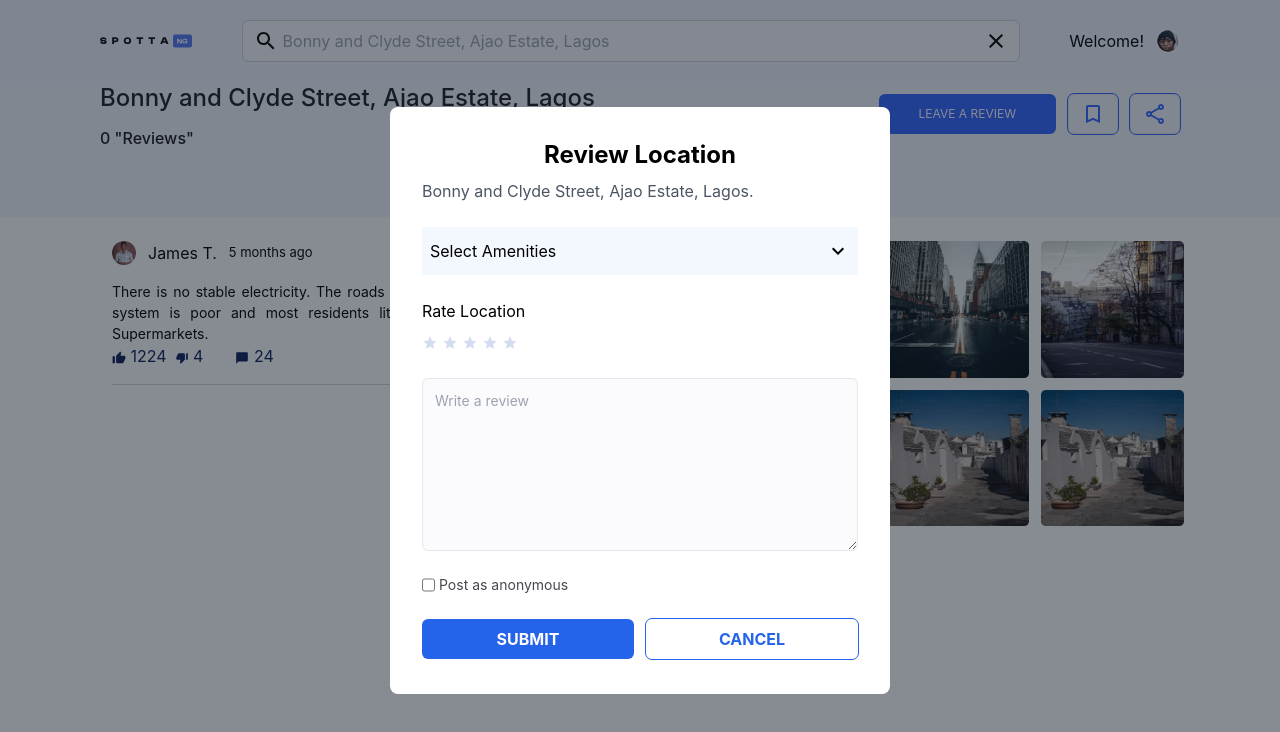
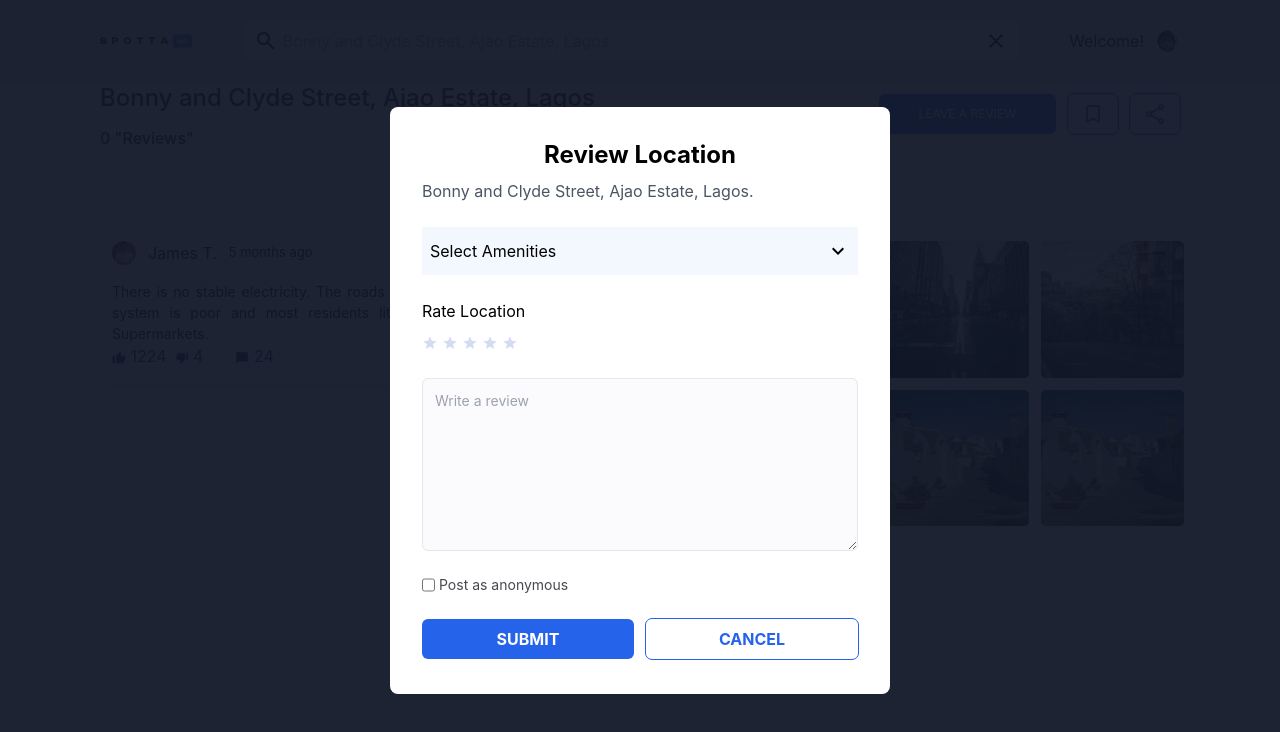
Before and after one commit to MayowaDeveloper2/spottaproject, a React (Create React App) app: page /reviews in a window 1280 px wide. Both pictures are taken after a click on the button "LEAVE A REVIEW". Shown: the top 732 px of the page. Built offline with nearby package versions, Linux system fonts and the light colour scheme.

Commit message:
all task

```diff
--- a/package.json
+++ b/package.json
@@ -11,6 +11,9 @@
     "@testing-library/react": "^13.4.0",
     "@testing-library/user-event": "^13.5.0",
     "@vercel/postgres": "^0.8.0",
+    "axios": "^1.6.8",
+    "dotenv": "^16.4.5",
+    "express": "^4.19.2",
     "formik": "^2.4.5",
     "react": "^18.2.0",
     "react-dom": "^18.2.0",
--- a/src/components/createreview.js
+++ b/src/components/createreview.js
@@ -16,7 +16,7 @@ const CreateReview = () => {
     };
 
     return (
-        <div className="fixed inset-0 flex items-center justify-center z-50 bg-gray-900 bg-opacity-50">
+        <div className="fixed inset-0 flex items-center justify-center z-50 bg-gray-900 bg-opacity-95">
             <div className="bg-white rounded-lg p-8  lg:w-[500px] lg:h-[587px]">
                 <Formik>
                     <form className="flex flex-col gap-6">
```
Also changed, not shown: 2 other files (tests, documents, lock files or other folders).
